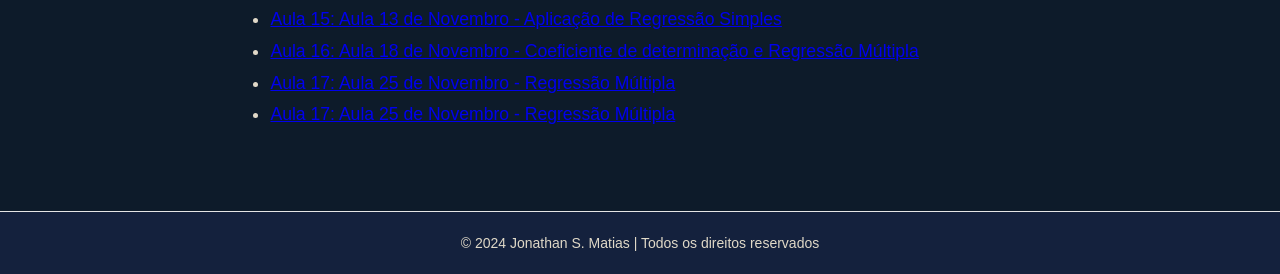
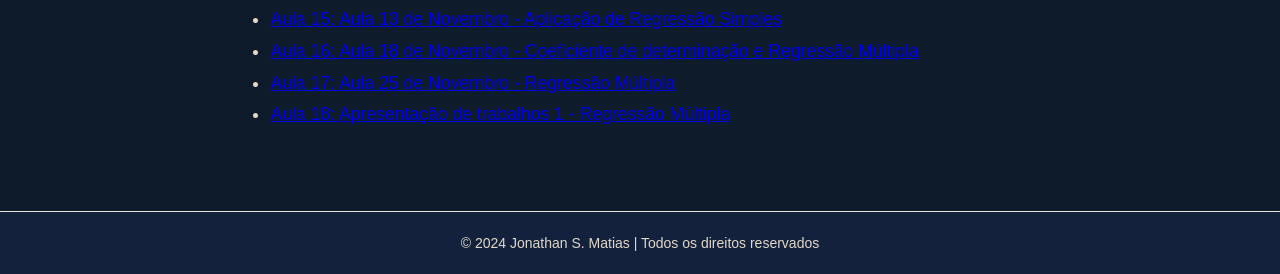
Before and after one commit to jonathanestatistica/webpage, a Flask app: page /videos/ in a window 1280 px wide. Shown: the part 907-1181 px from the top of the page. Run offline with Flask 3, Linux system fonts and the light colour scheme.

Commit message:
Add files via upload

```diff
--- a/templates/videos.html
+++ b/templates/videos.html
@@ -23,7 +23,7 @@
         <li><a href="https://www.youtube.com/watch?v=B1ML7UA9THE" target="_blank">Aula 15: Aula 13 de Novembro - Aplicação de Regressão Simples </a></li>
         <li><a href="https://www.youtube.com/watch?v=_DmgvTSJl-8" target="_blank">Aula 16: Aula 18 de Novembro - Coeficiente de determinação e Regressão Múltipla </a></li>
         <li><a href="https://www.youtube.com/watch?v=j6EERE1POoI" target="_blank">Aula 17: Aula 25 de Novembro - Regressão Múltipla </a></li>
-        <li><a href="https://www.youtube.com/watch?v=1kGww5dXxLc" target="_blank">Aula 17: Aula 25 de Novembro - Regressão Múltipla </a></li>
+        <li><a href="https://www.youtube.com/watch?v=1kGww5dXxLc" target="_blank">Aula 18: Apresentação de trabalhos 1 - Regressão Múltipla </a></li>
     </ul>
 </div>
 {% endblock %}
```
